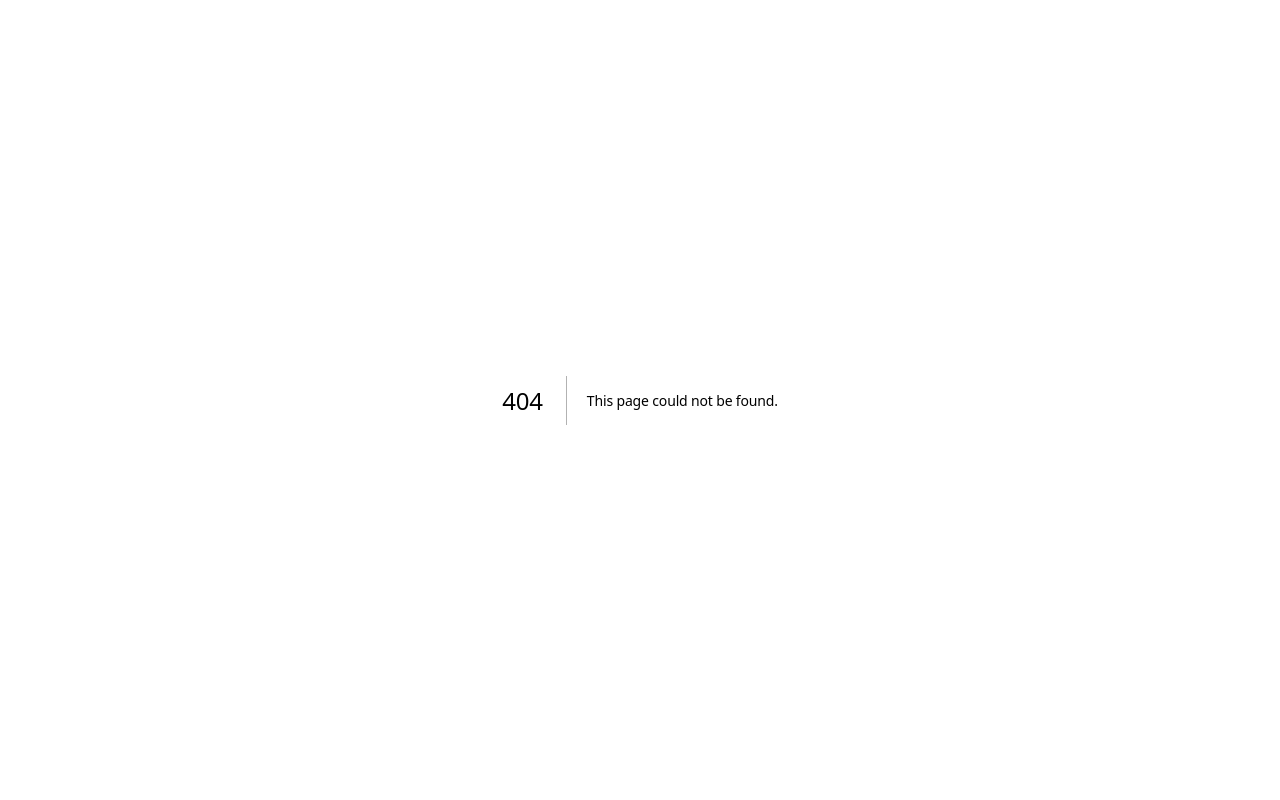
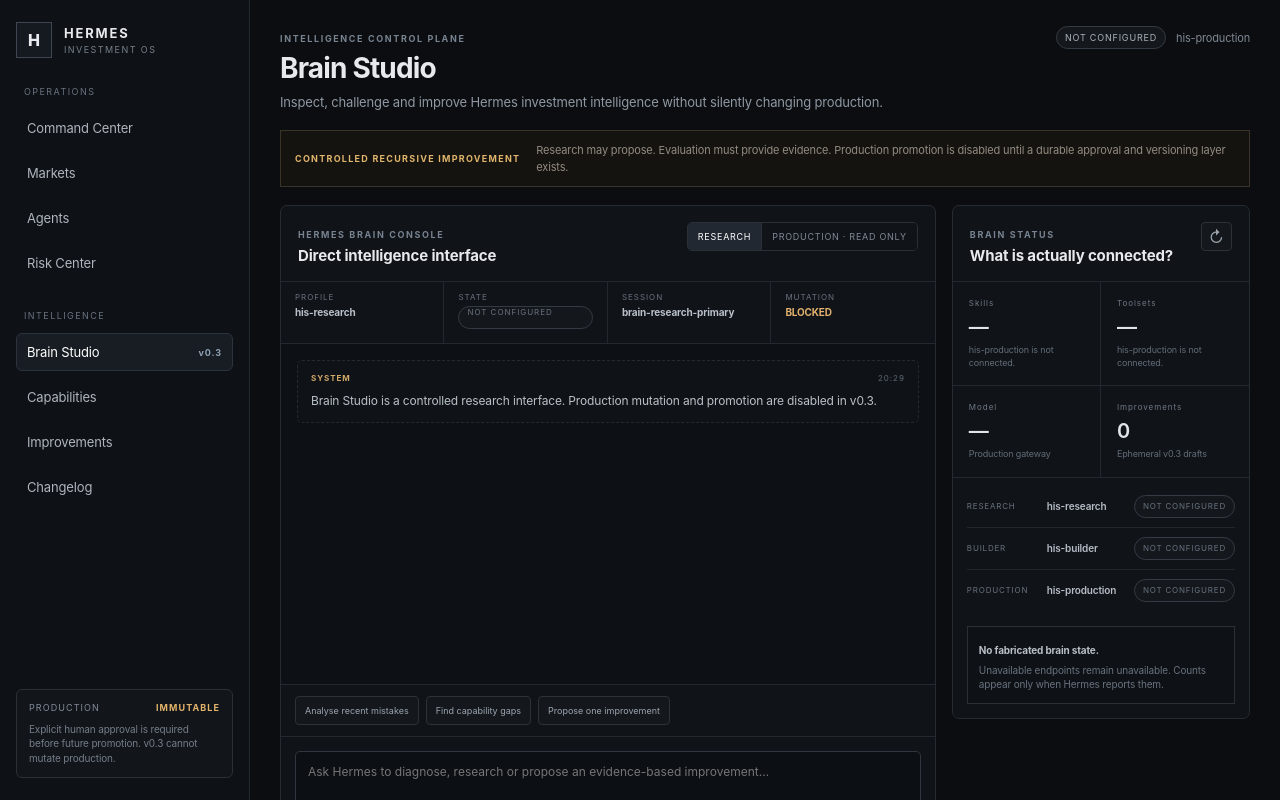
Before and after one commit to ianvdbrink3/Hermes, a Next.js app: page /brain/lab in a window 1280 px wide. Before the commit this address had no page. Shown: the top 800 px of the page. Built offline with nearby package versions, Linux system fonts and the light colour scheme; no server answers.

Commit message:
feat(control): preserve existing Brain Studio improvement lab

```diff
--- /dev/null
+++ b/src/app/brain/lab/page.tsx
@@ -0,0 +1,5 @@
+import { BrainStudio } from "@/components/brain-studio";
+
+export default function BrainLabPage() {
+  return <BrainStudio />;
+}
```
